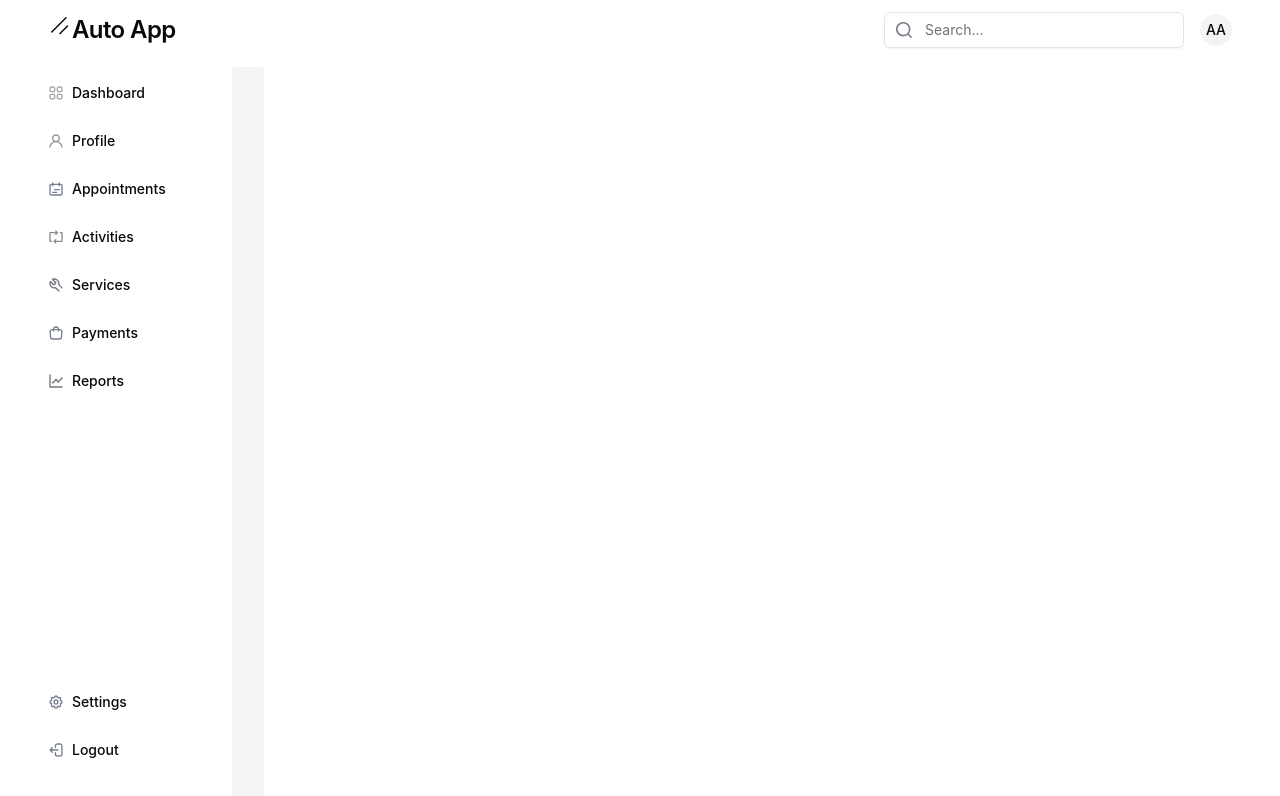
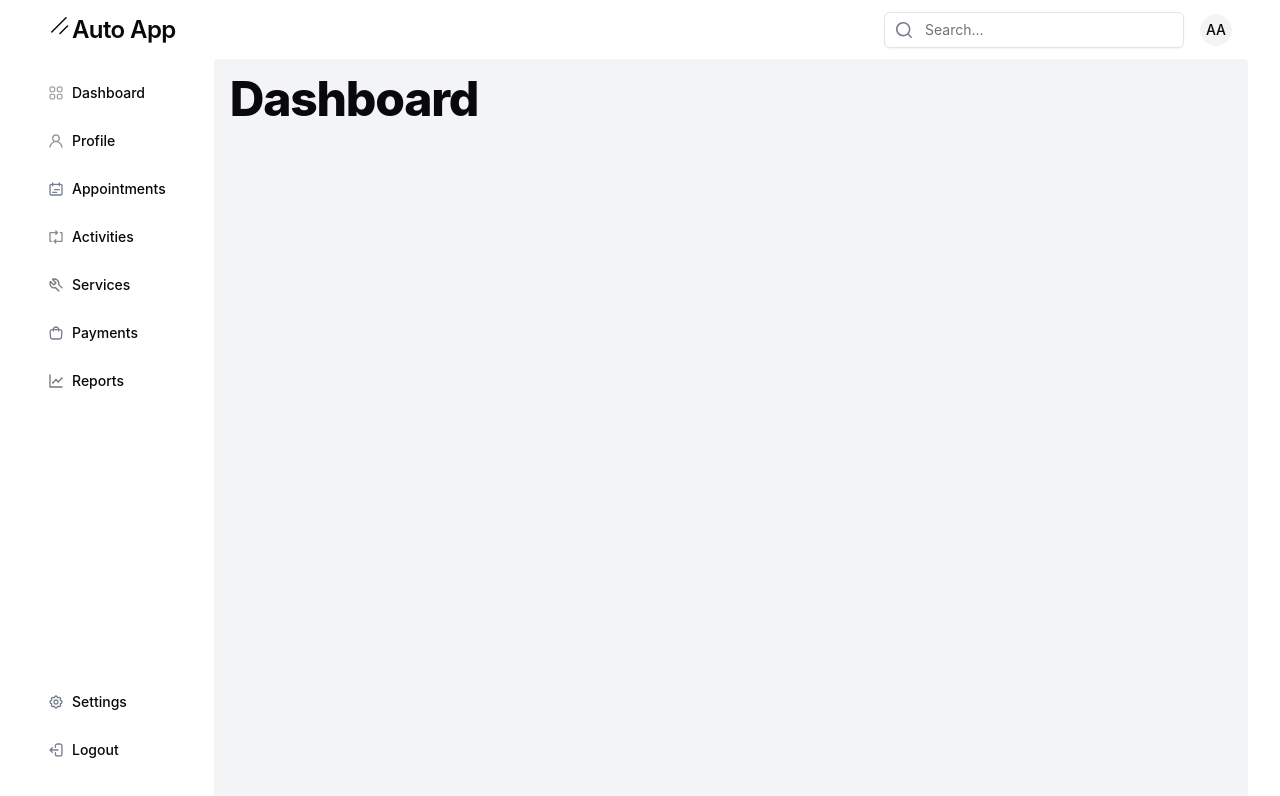
Before and after one commit to CeeJayyy007/auto-app-frontend, a React (Vite) app: page / in a window 1280 px wide. Shown: the top 796 px of the page. Built offline with nearby package versions, Linux system fonts and the light colour scheme; sample sign-in values are in the browser's storage.

Commit message:
feat: add suspense loading to layout and add outlet

```diff
--- a/src/components/layout/Layout.jsx
+++ b/src/components/layout/Layout.jsx
@@ -1,13 +1,21 @@
+import { Outlet } from 'react-router';
 import MainNav from '../navigation/MainNav';
 import Sidebar from '../navigation/Sidebar';
+import { Suspense } from 'react';
+// import CustomLoader from '../lib/loader';
 
-const Layout = ({ children }) => {
+const Layout = () => {
   return (
     <div className="flex flex-col h-screen md:container md:mx-auto">
       <MainNav />
       <div className="flex flex-row h-screen">
         <Sidebar />
-        <main className="bg-gray-100 p-4 rounded">{children}</main>
+        {/* <Suspense fallback={<CustomLoader />}> */}
+        <Suspense>
+          <div className="bg-gray-100 rounded w-screen p-4">
+            <Outlet />
+          </div>
+        </Suspense>
       </div>
     </div>
   );
```
